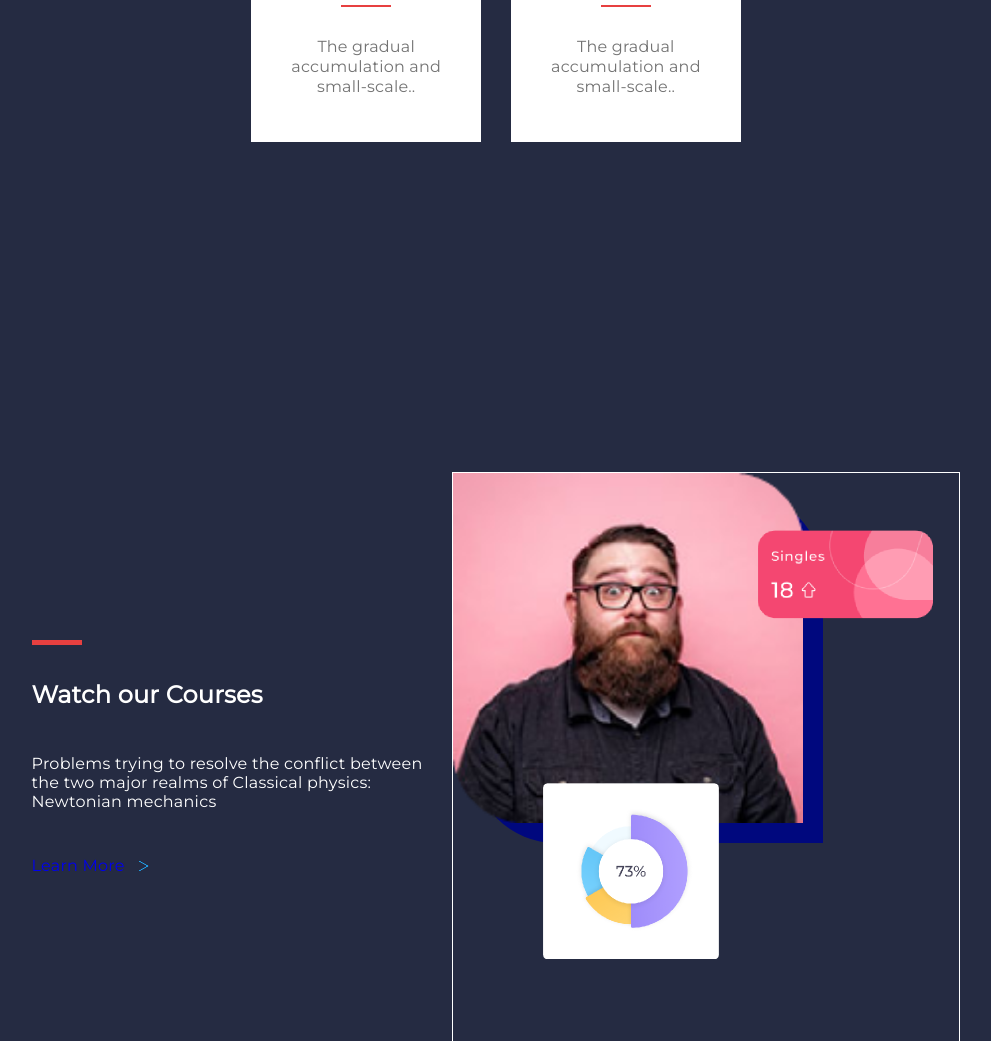
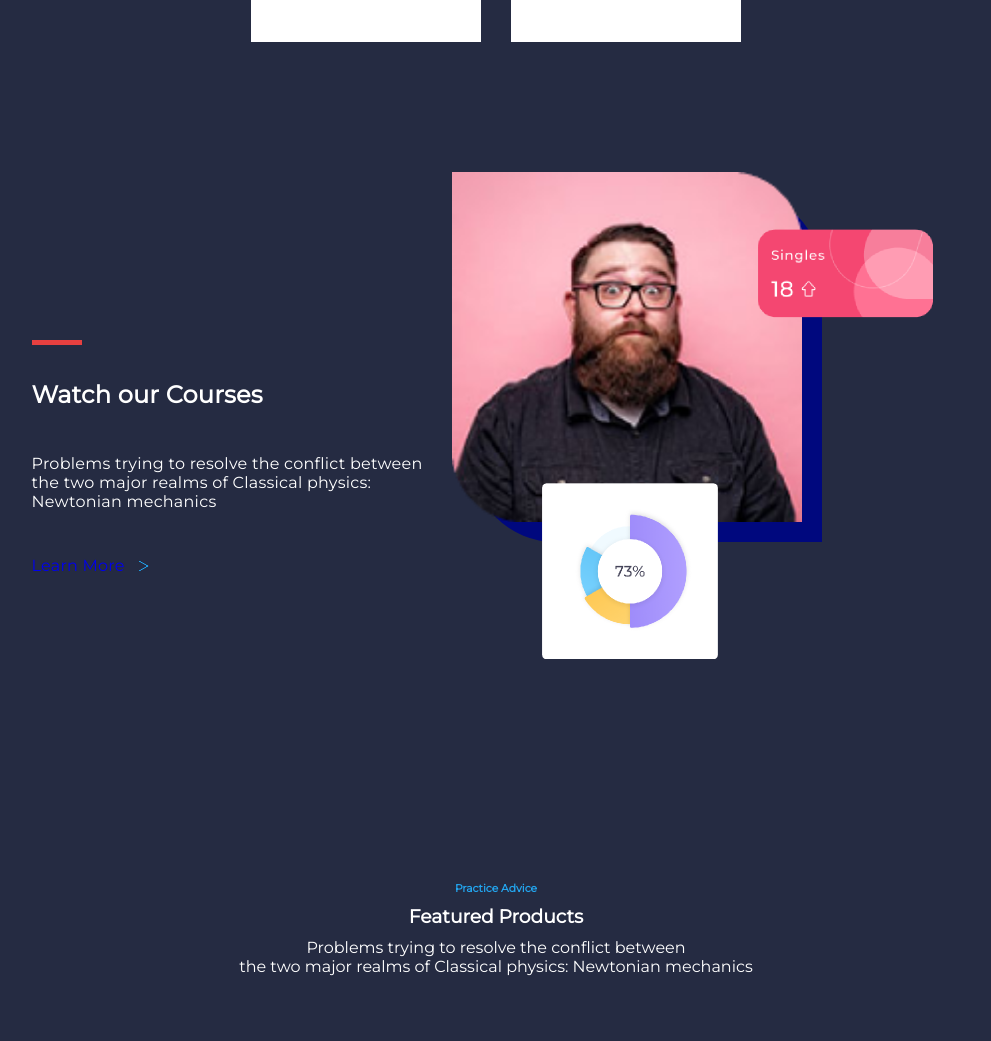
Before and after one commit to sksamassa/simple-responsive-web-design, a plain HTML site: page index.html in a window 1280 px wide. Shown: the part 1428-2469 px from the top of the page, without its empty margins (144-1135 px from the left). Drawn offline with Linux system fonts and the light colour scheme.

Commit message:
Reduced the padding of each container from 160px to 60px

```diff
--- a/index.html
+++ b/index.html
@@ -127,10 +127,6 @@
                 </div>
             </div>
         </div>
-    </div>
-
-    <div class="container">
-
     </div>
 
     <div class="container">
--- a/styles/styles.css
+++ b/styles/styles.css
@@ -153,8 +153,8 @@ body {
     align-items: center;
     gap: 80px;
     flex-shrink: 0;
-    padding-top: 160px;
-    padding-bottom: 160px;
+    padding-top: 60px;
+    padding-bottom: 60px;
     margin-top: 10px;
     margin-bottom: 10px;
     color: white;
@@ -357,12 +357,6 @@ body {
     position: relative;
     width: 508px;
     height: 570px;
-    border: 1px solid white;
-
-    /* background-image: url("../images/rounded-profile.png");
-    background-repeat: no-repeat;
-    background-clip: cover;
-    background-size: 350px 350px; */
 }
 
 .main-img {
```
Also changed, not shown: 11 other files.
